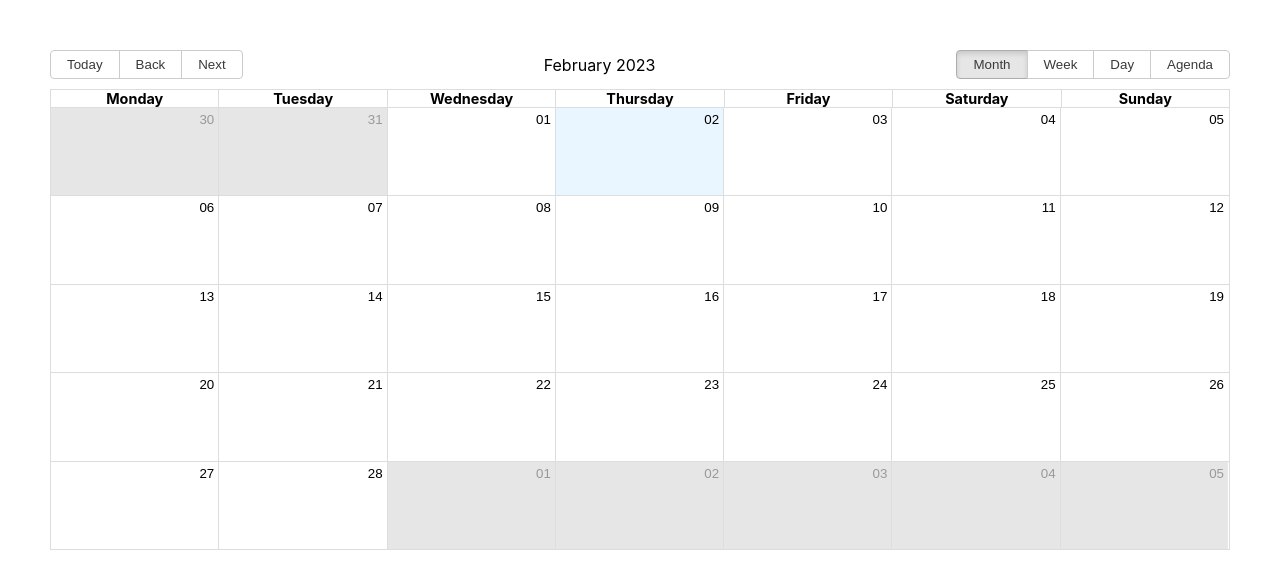
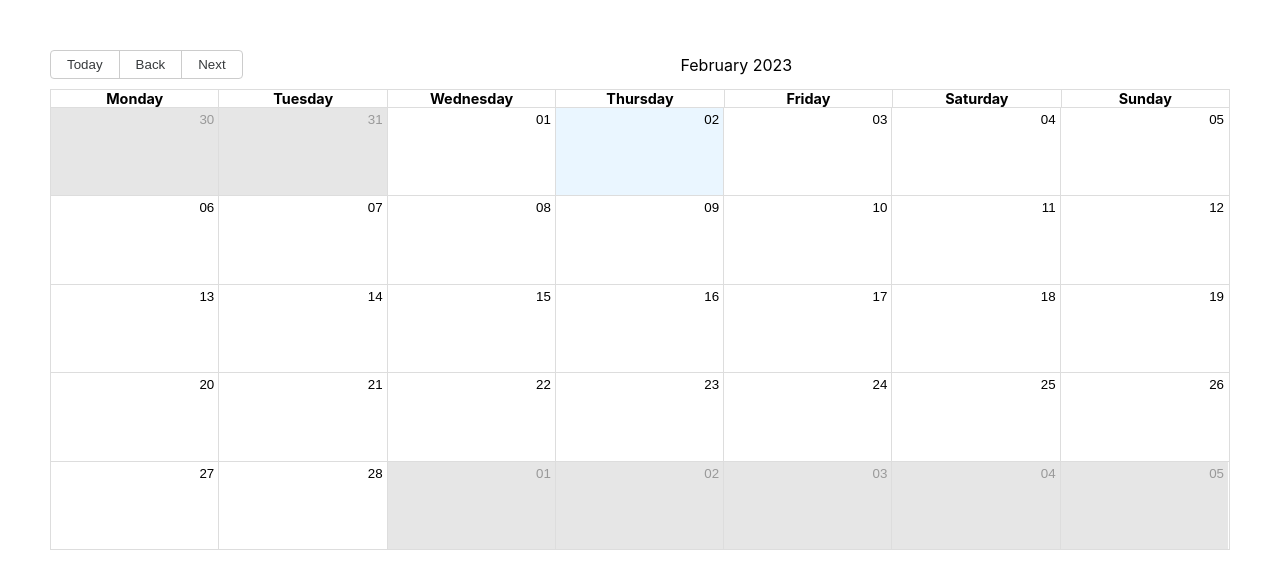
Before and after one commit to lufilipovic/react-calendar-app, a React (Create React App) app: page / in a window 1280 px wide. Shown: the top 588 px of the page. Built offline with nearby package versions, Linux system fonts and the light colour scheme; no server answers.

Commit message:
showing only current month

```diff
--- a/src/App.js
+++ b/src/App.js
@@ -24,6 +24,8 @@ function App() {
       <Calendar
         localizer={localizer}
         events={commits}
+        //showing only this month without day week agenda views and buttons
+        views={["month"]}
         //show the full name of day of the week
         formats={formats}
         style={{ height: 500, margin: "50px" }} />
```
Lines whose indentation alone changed are shown as unchanged.
